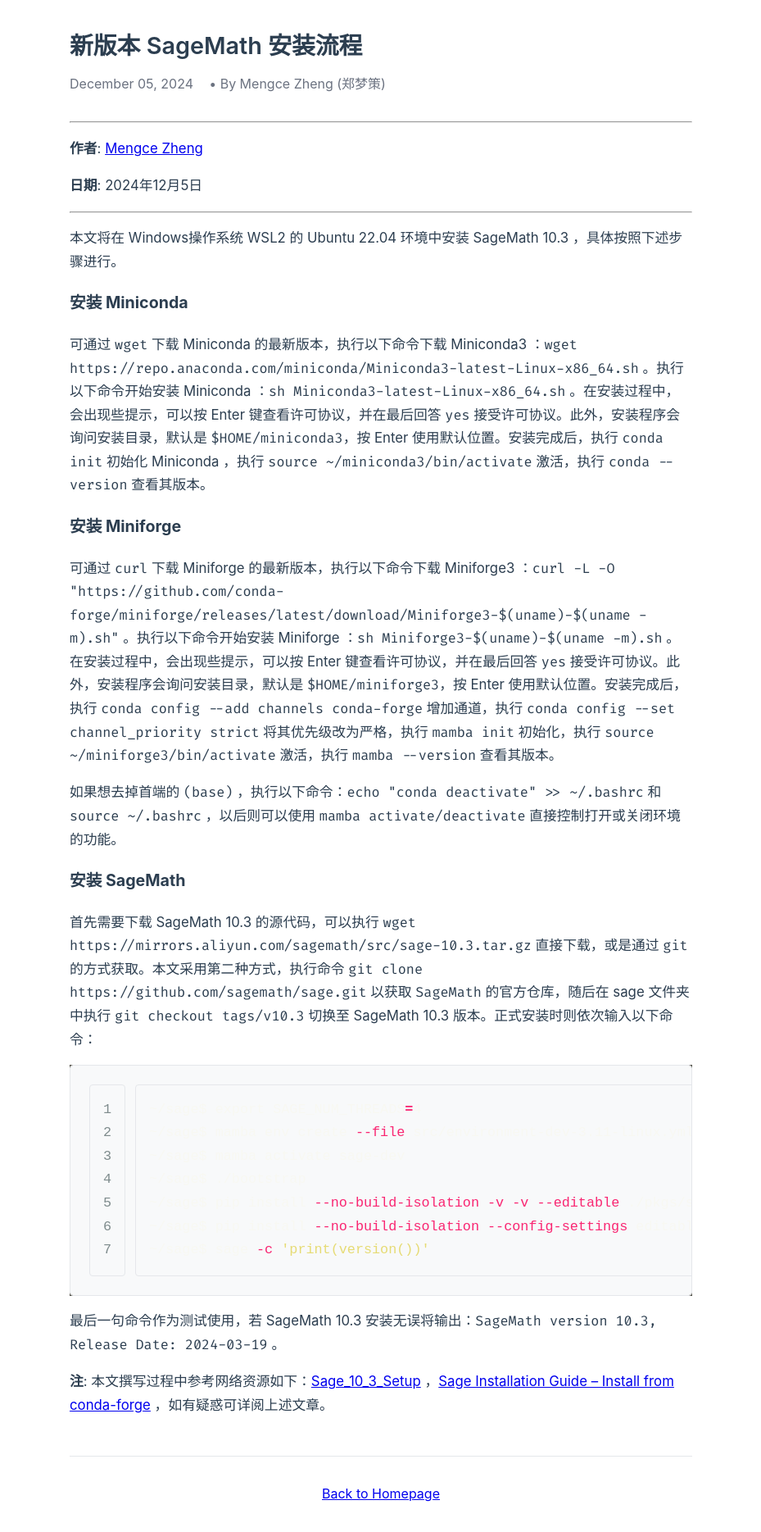
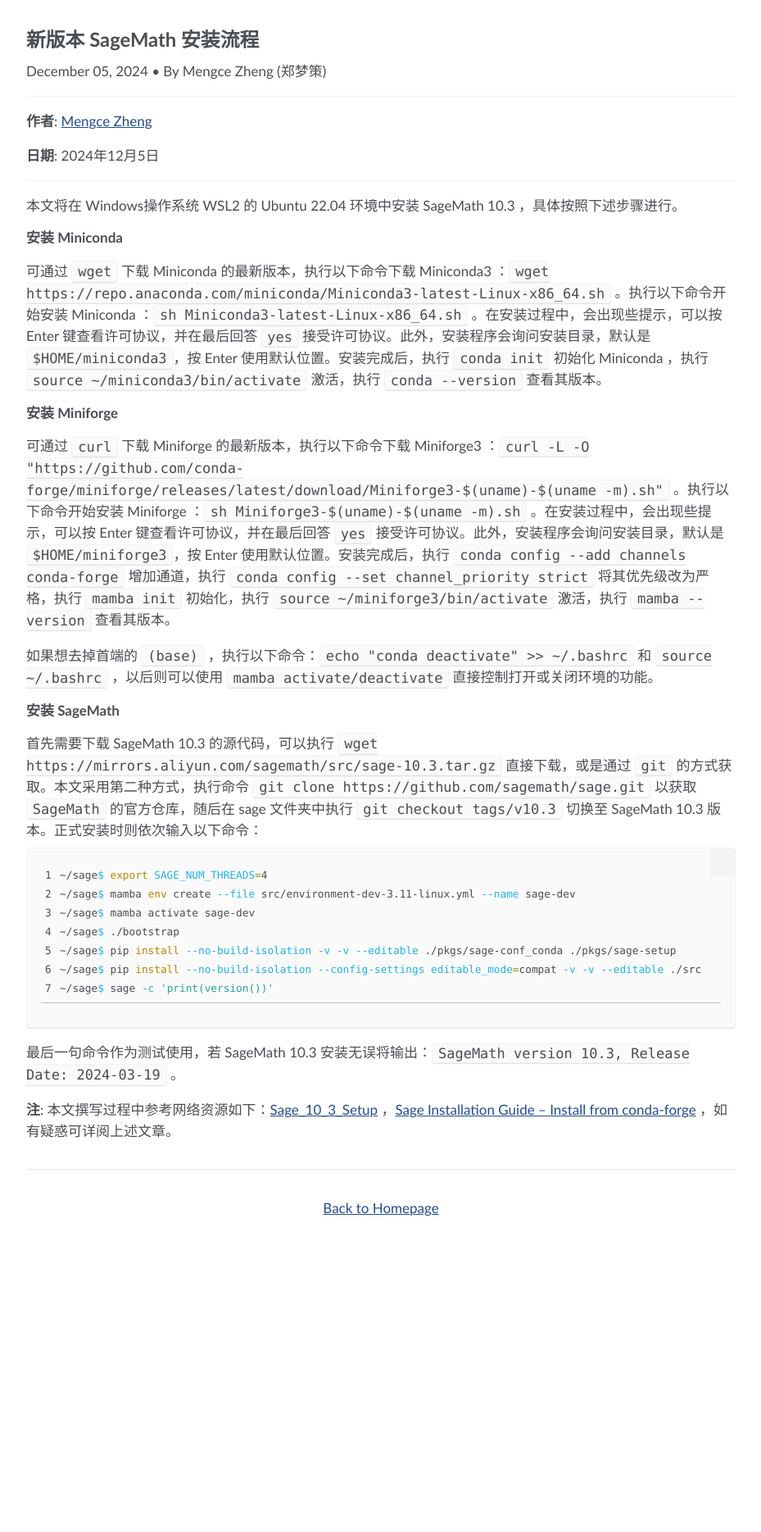
Before and after one commit to MengceZheng/MengceZheng.github.io, a Jekyll site: the page built from _posts/2024-12-05-sagemath.md, in a window 1280 px wide. Shown: the whole page at 82% size, without its empty margins (175-1104 px from the left). Built offline with Jekyll 4.4.1, drawn with Linux system fonts in a browser that asks for light colours; after the commit the page ends 1521 px from its top, so only the background shows below that.

Commit message:
style: optimize post-notes typography

```diff
--- a/_layouts/post.html
+++ b/_layouts/post.html
@@ -1,75 +1,31 @@
 <!DOCTYPE html>
 <html lang="en">
 <head>
-  <!-- Core Metadata -->
-  <meta charset="utf-8">
-  <meta name="viewport" content="width=device-width, initial-scale=1">
+  {% include head.html %} <!-- 复用 head 部分（如果有） -->
+
   <title>{{ page.title }} - {{ site.title }}</title>
 
   <!-- Math Support -->
   <link rel="stylesheet" href="https://cdn.jsdelivr.net/npm/katex@0.16.8/dist/katex.min.css">
 
-  <!-- 加载自定义代码高亮 -->
+  <!-- Syntax Highlighting -->
   <link rel="stylesheet" href="{{ '/assets/css/syntax.css' | relative_url }}">
 
-  <!-- 加载 Fira Code 字体 -->
-  <link href="https://fonts.googleapis.com/css2?family=Fira+Code:wght@400;600&display=swap" rel="stylesheet">
+  <!-- Custom Styles -->
+  <link rel="stylesheet" href="{{ '/assets/css/main.css' | relative_url }}">
 
   <!-- Blog Styles -->
   <style>
-    :root {
-      --primary-color: #2c3e50;
-      --secondary-color: #6b7280;
-    }
-
     body {
-      font-family: -apple-system, BlinkMacSystemFont, "Segoe UI", Helvetica, Arial, sans-serif;
-      line-height: 1.7;
-      max-width: 760px;
+      max-width: 900px;
       margin: 2rem auto;
       padding: 0 1rem;
-      color: var(--primary-color);
     }
-
-    .post-title {
-      font-size: 1.8rem;
-      margin-bottom: 0.5rem;
-      font-weight: 600;
+    pre code {
+      font-size: 0.75rem; /* 调整字体大小 */
     }
-
-    .post-meta {
-      color: var(--secondary-color);
-      font-size: 1.0em;
-      margin-bottom: 2rem;
-      display: flex;
-      gap: 1.2rem;
-    }
-
-    .post-content {
-      font-size: 1.05rem;
-
-      pre {
-        background: #f8f9fa;
-        padding: 1rem;
-        border-radius: 4px;
-        overflow-x: auto;
-        border: 1px solid #e5e7eb;
-      }
-
-      code {
-        font-family: 'Fira Code', monospace;
-        font-size: 1.0em;
-      }
-
-      h2 {
-        margin-top: 2.5rem;
-        border-bottom: 1px solid #e5e7eb;
-        padding-bottom: 0.5rem;
-      }
-    }
-
     .post-footer {
-      margin-top: 3rem;
+      margin-top: 2rem;
       padding-top: 2rem;
       border-top: 1px solid #e5e7eb;
       text-align: center;
@@ -77,7 +33,8 @@
   </style>
 </head>
 
-<body>
+<body class="post-page"> <!-- 添加页面级标识 -->
+  <main class="post-container"> <!-- 新增容器 -->
     <article>
       <h1 class="post-title">{{ page.title }}</h1>
       <div class="post-meta">
--- a/_sass/_syntax.scss
+++ b/_sass/_syntax.scss
@@ -22,7 +22,6 @@
     font-size: $type-size-6;
     line-height: 1;
     text-transform: none;
-    speak: none;
   }
 
   .highlight {
--- a/assets/css/syntax.css
+++ /dev/null
@@ -1,224 +0,0 @@
-.highlight table td { padding: 5px; }
-.highlight table pre { margin: 0; }
-.highlight .c, .highlight .ch, .highlight .cd, .highlight .cpf {
-  color: #75715e;
-  font-style: italic;
-}
-.highlight .cm {
-  color: #75715e;
-  font-style: italic;
-}
-.highlight .c1 {
-  color: #75715e;
-  font-style: italic;
-}
-.highlight .cp {
-  color: #75715e;
-  font-weight: bold;
-}
-.highlight .cs {
-  color: #75715e;
-  font-weight: bold;
-  font-style: italic;
-}
-.highlight .err {
-  color: #960050;
-  background-color: #1e0010;
-}
-.highlight .gi {
-  color: #ffffff;
-  background-color: #324932;
-}
-.highlight .gd {
-  color: #ffffff;
-  background-color: #493131;
-}
-.highlight .ge {
-  font-style: italic;
-}
-.highlight .ges {
-  font-weight: bold;
-  font-style: italic;
-}
-.highlight .gr {
-  color: #aa0000;
-}
-.highlight .gt {
-  color: #aa0000;
-}
-.highlight .gh {
-  color: #999999;
-}
-.highlight .go {
-  color: #888888;
-}
-.highlight .gp {
-  color: #555555;
-}
-.highlight .gs {
-  font-weight: bold;
-}
-.highlight .gu {
-  color: #aaaaaa;
-}
-.highlight .k, .highlight .kv {
-  color: #66d9ef;
-  font-weight: bold;
-}
-.highlight .kc {
-  color: #66d9ef;
-  font-weight: bold;
-}
-.highlight .kd {
-  color: #66d9ef;
-  font-weight: bold;
-}
-.highlight .kp {
-  color: #66d9ef;
-  font-weight: bold;
-}
-.highlight .kr {
-  color: #66d9ef;
-  font-weight: bold;
-}
-.highlight .kt {
-  color: #66d9ef;
-  font-weight: bold;
-}
-.highlight .kn {
-  color: #f92672;
-  font-weight: bold;
-}
-.highlight .ow {
-  color: #f92672;
-  font-weight: bold;
-}
-.highlight .o {
-  color: #f92672;
-  font-weight: bold;
-}
-.highlight .mf {
-  color: #ae81ff;
-}
-.highlight .mh {
-  color: #ae81ff;
-}
-.highlight .il {
-  color: #ae81ff;
-}
-.highlight .mi {
-  color: #ae81ff;
-}
-.highlight .mo {
-  color: #ae81ff;
-}
-.highlight .m, .highlight .mb, .highlight .mx {
-  color: #ae81ff;
-}
-.highlight .se {
-  color: #ae81ff;
-}
-.highlight .sa {
-  color: #66d9ef;
-  font-weight: bold;
-}
-.highlight .sb {
-  color: #e6db74;
-}
-.highlight .sc {
-  color: #e6db74;
-}
-.highlight .sd {
-  color: #e6db74;
-}
-.highlight .s2 {
-  color: #e6db74;
-}
-.highlight .sh {
-  color: #e6db74;
-}
-.highlight .si {
-  color: #e6db74;
-}
-.highlight .sx {
-  color: #e6db74;
-}
-.highlight .sr {
-  color: #e6db74;
-}
-.highlight .s1 {
-  color: #e6db74;
-}
-.highlight .ss {
-  color: #e6db74;
-}
-.highlight .s, .highlight .dl {
-  color: #e6db74;
-}
-.highlight .na {
-  color: #a6e22e;
-}
-.highlight .nc {
-  color: #a6e22e;
-  font-weight: bold;
-}
-.highlight .nd {
-  color: #a6e22e;
-  font-weight: bold;
-}
-.highlight .ne {
-  color: #a6e22e;
-  font-weight: bold;
-}
-.highlight .nf, .highlight .fm {
-  color: #a6e22e;
-  font-weight: bold;
-}
-.highlight .no {
-  color: #66d9ef;
-}
-.highlight .bp {
-  color: #f8f8f2;
-}
-.highlight .nb {
-  color: #f8f8f2;
-}
-.highlight .ni {
-  color: #f8f8f2;
-}
-.highlight .nn {
-  color: #f8f8f2;
-}
-.highlight .vc {
-  color: #f8f8f2;
-}
-.highlight .vg {
-  color: #f8f8f2;
-}
-.highlight .vi {
-  color: #f8f8f2;
-}
-.highlight .nv, .highlight .vm {
-  color: #f8f8f2;
-}
-.highlight .w {
-  color: #f8f8f2;
-}
-.highlight .nl {
-  color: #f8f8f2;
-  font-weight: bold;
-}
-.highlight .nt {
-  color: #f92672;
-}
-.highlight {
-  color: #f8f8f2;
-  background-color: #49483e;
-}
-
-/* 行号样式 */
-.highlight .lineno {
-  color: #7f8c8d;
-  padding-right: 1rem;
-  user-select: none;
-}
```
Also changed, not shown: other parts of _layouts/post.html (+8 -8 lines). Lines whose indentation alone changed are shown as unchanged.
